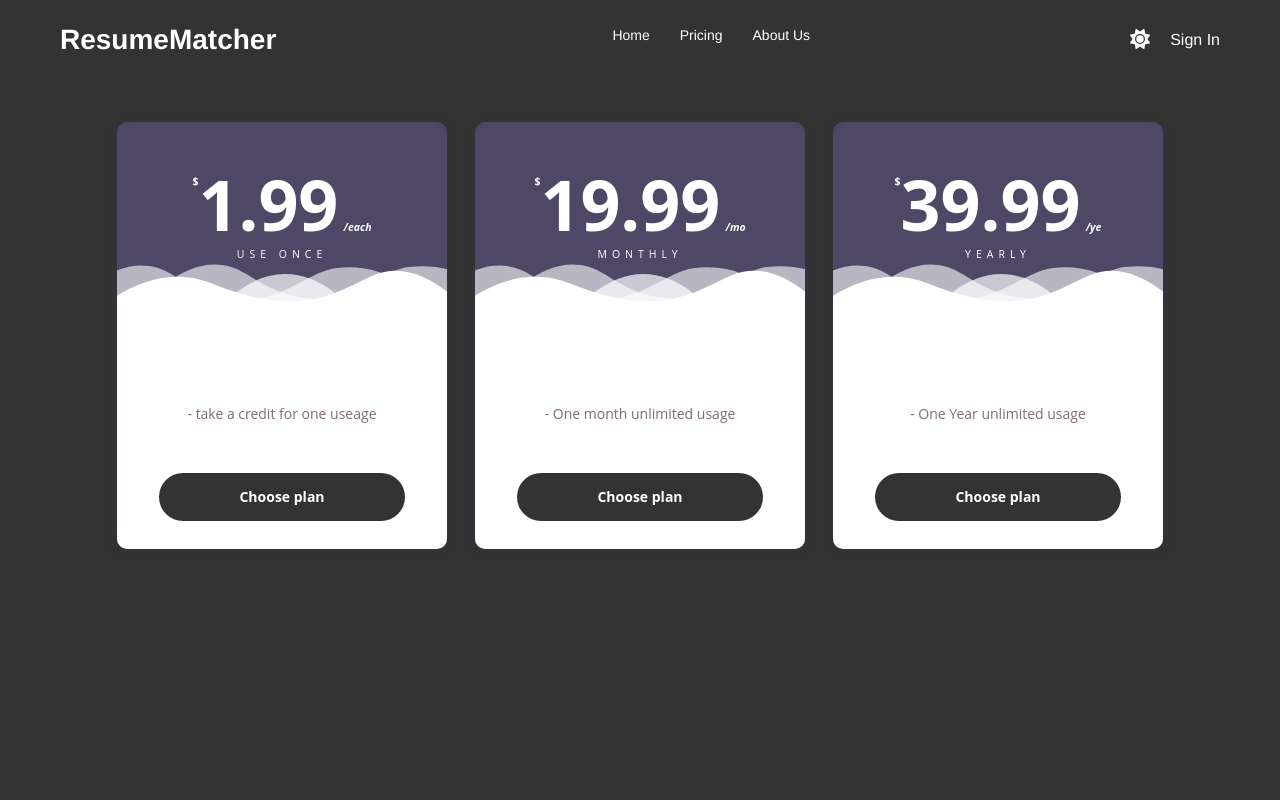
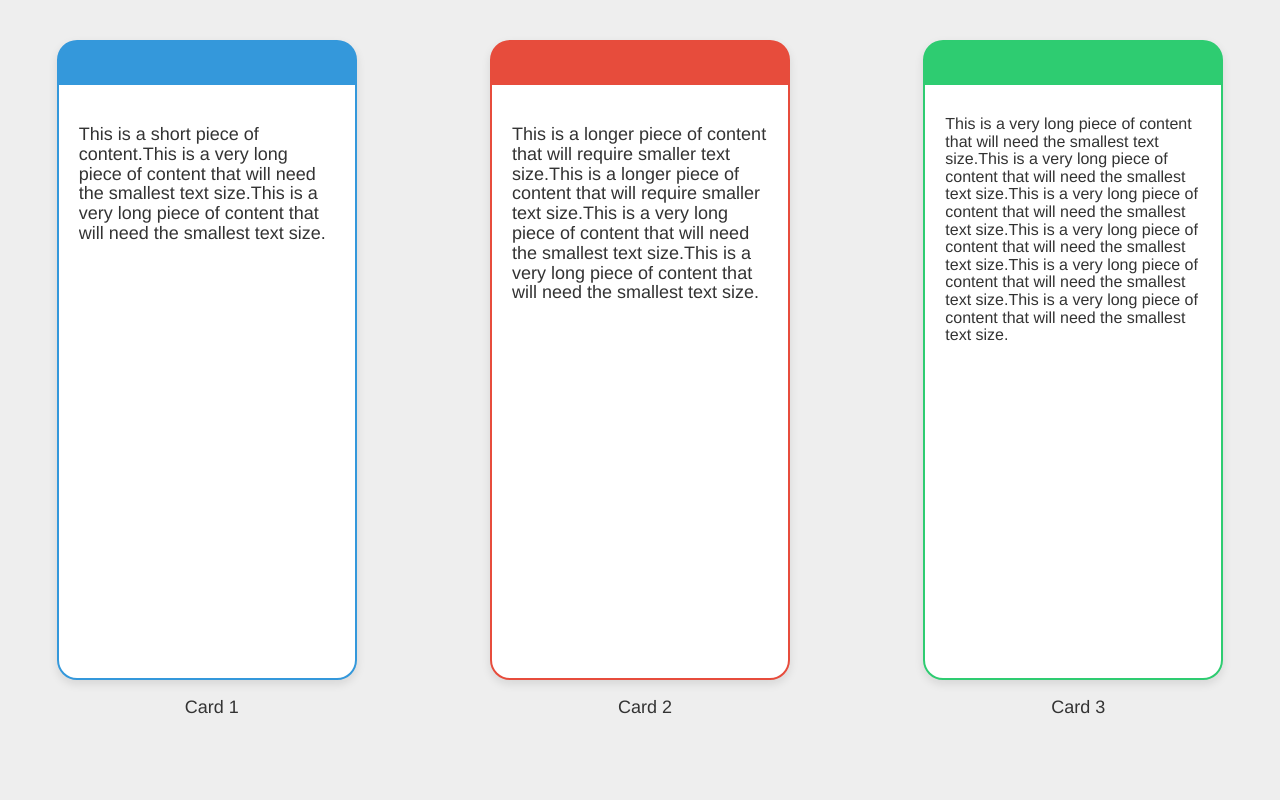
Before and after one commit to Azizbek0304/ResumeMatcher, a React (Create React App) app: page / in a window 1280 px wide. Shown: the top 800 px of the page. Built offline with nearby package versions, Linux system fonts and the light colour scheme.

Commit message:
2 files modified, 2 added

```diff
--- a/src/App.js
+++ b/src/App.js
@@ -1,6 +1,7 @@
 import React, { useState } from 'react';
 import Header from './components/Header';
 import Pricing from './components/Pricing';
+import Cards from './components/Cards';
 import PricingCard from './components/pricing2';
 import { ThemeProvider, createTheme } from '@mui/material/styles';
 // import TryIt from './components/TryIt';
@@ -13,13 +14,14 @@
   const [isNightMode, setIsNightMode] = useState(true);
   return (
     <ThemeProvider theme={theme}>
-      <Header isNightMode={isNightMode} setIsNightMode={setIsNightMode} />
+      {/* <Header isNightMode={isNightMode} setIsNightMode={setIsNightMode} /> */}
       <main>
         {/* <TryIt isNightMode={isNightMode} />
         <WhyChoose isNightMode={isNightMode} />
         <HowTo isNightMode={isNightMode} /> */}
-        <Pricing isNightMode={isNightMode} />
-        <PricingCard isNightMode={isNightMode} />
+        {/* <Pricing isNightMode={isNightMode} />
+        <PricingCard isNightMode={isNightMode} /> */}
+        <Cards />
       </main>
     </ThemeProvider>
   );
--- /dev/null
+++ b/src/components/Cards/card.css
@@ -0,0 +1,83 @@
+/* card.css */
+
+:root {
+  --border-color: transparent;
+  --box-icon-size: 24px;
+  --box-text-size: 18px;
+  --box-margin-top: 10px;
+
+  --h2-size: 22px;
+  --h3-size: 18px;
+  --h4-size: 16px;
+  --p-size: 14px;
+
+  --card-height: 80vh;
+}
+
+.cards-container {
+  display: flex;
+  justify-content: space-around;
+  gap: 20px; /* Gap between cards */
+}
+
+.card-container {
+  display: flex;
+  flex-direction: column;
+  align-items: center;
+  justify-content: center;
+  padding: 40px 20px;
+}
+
+.card {
+  width: 300px;
+  display: flex;
+  justify-content: center;
+  border: 2px solid var(--border-color);
+  border-top: 45px solid var(--border-color);
+  padding: 20px;
+  border-radius: 20px;
+  border-color: transparent;
+  box-shadow: 0px 4px 10px rgba(0, 0, 0, 0.1);
+  transition: transform 0.2s ease-in-out, box-shadow 0.2s ease-in-out;
+  background-color: #fff;
+  overflow: hidden;
+  height: var(--card-height);
+  position: relative;
+}
+
+.content-text {
+  overflow: hidden;
+}
+
+.content-text.p {
+  font-size: var(--p-size);
+}
+
+.content-text.h4 {
+  font-size: var(--h4-size);
+}
+
+.content-text.h3 {
+  font-size: var(--h3-size);
+}
+
+.content-text.h2 {
+  font-size: var(--h2-size);
+}
+
+.box {
+  display: flex;
+  justify-content: flex-end;
+  align-items: center;
+  padding: 5px;
+  margin-top: var(--box-margin-top);
+}
+
+.box-icon {
+  font-size: var(--box-icon-size);
+  margin-right: 10px;
+}
+
+.box-text {
+  font-size: var(--box-text-size);
+}
--- /dev/null
+++ b/src/components/Cards/index.js
@@ -0,0 +1,61 @@
+import React from 'react';
+import './card.css';
+
+const cardsData = [
+  {
+    title: 'Card 1',
+    content:
+      'This is a short piece of content.This is a very long piece of content that will need the smallest text size.This is a very long piece of content that will need the smallest text size.',
+    color: '#3498db', // Blue color
+  },
+  {
+    title: 'Card 2',
+    content:
+      'This is a longer piece of content that will require smaller text size.This is a longer piece of content that will require smaller text size.This is a very long piece of content that will need the smallest text size.This is a very long piece of content that will need the smallest text size.',
+    color: '#e74c3c', // Red color
+  },
+  {
+    title: 'Card 3',
+    content:
+      'This is a very long piece of content that will need the smallest text size.This is a very long piece of content that will need the smallest text size.This is a very long piece of content that will need the smallest text size.This is a very long piece of content that will need the smallest text size.This is a very long piece of content that will need the smallest text size.This is a very long piece of content that will need the smallest text size.',
+    color: '#2ecc71', // Green color
+  },
+];
+
+const Card = ({ title, content, color }) => {
+  let textSize;
+
+  if (content.length < 50) {
+    textSize = 'h2';
+  } else if (content.length < 300) {
+    textSize = 'h3';
+  } else if (content.length < 500) {
+    textSize = 'h4';
+  } else {
+    textSize = 'p';
+  }
+
+  return (
+    <div className="card-container">
+      <div className="card" style={{ borderColor: color }}>
+        <div className={`content-text ${textSize}`}>{content}</div>
+      </div>
+      <div className="box">
+        <div className="box-icon" style={{ color: color }}></div>
+        <div className="box-text">{title}</div>
+      </div>
+    </div>
+  );
+};
+
+const CardsComponent = () => {
+  return (
+    <div className="cards-container">
+      {cardsData.map((card, index) => (
+        <Card key={index} {...card} />
+      ))}
+    </div>
+  );
+};
+
+export default CardsComponent;
--- a/src/style.css
+++ b/src/style.css
@@ -1,4 +1,4 @@
-.light-mode {
+/* .light-mode {
   background-color: #f7f7f7;
   color: #333;
 }
@@ -6,4 +6,4 @@
 .night-mode {
   background-color: #333;
   color: #fff;
-}
+} */
```
